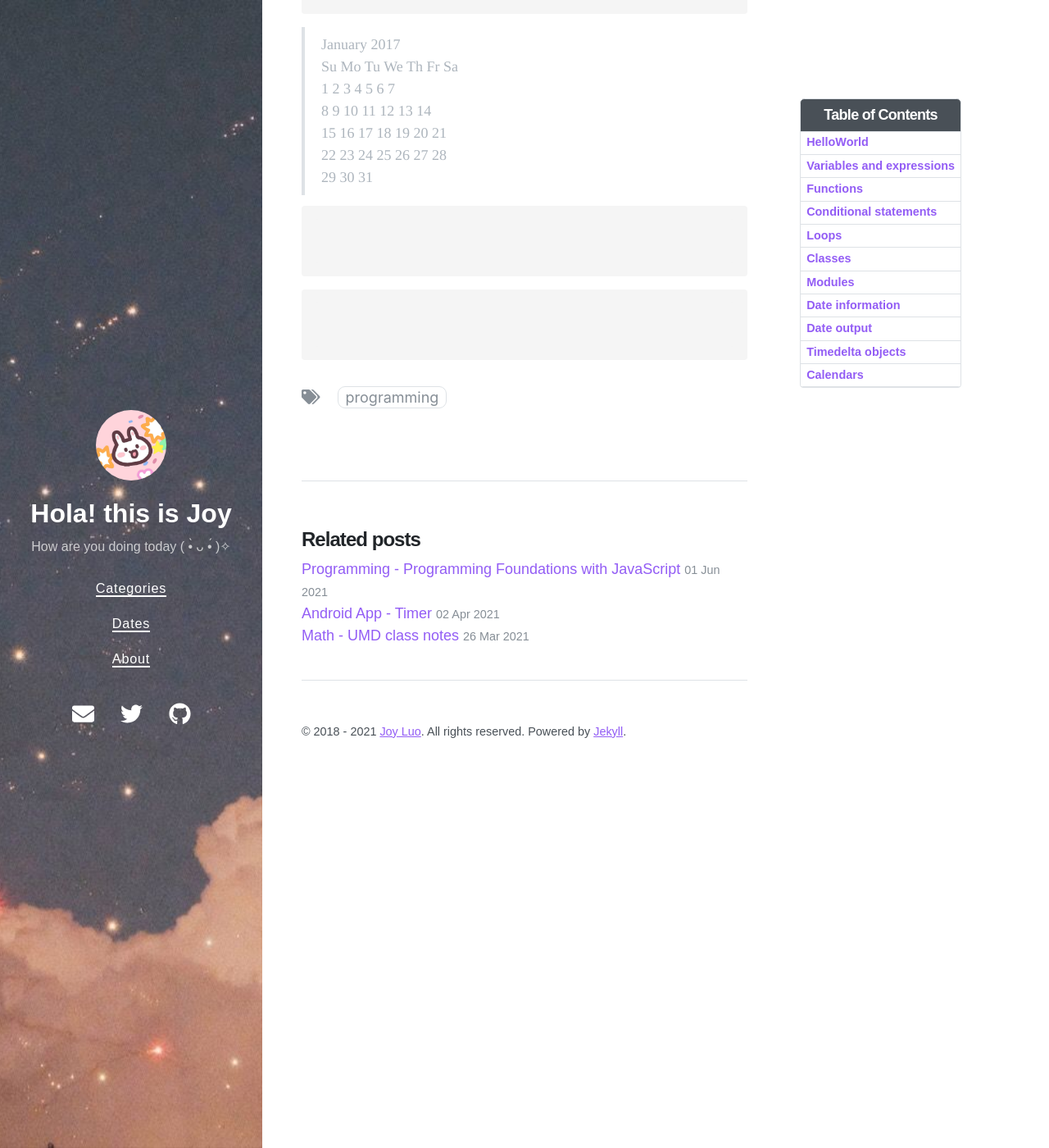
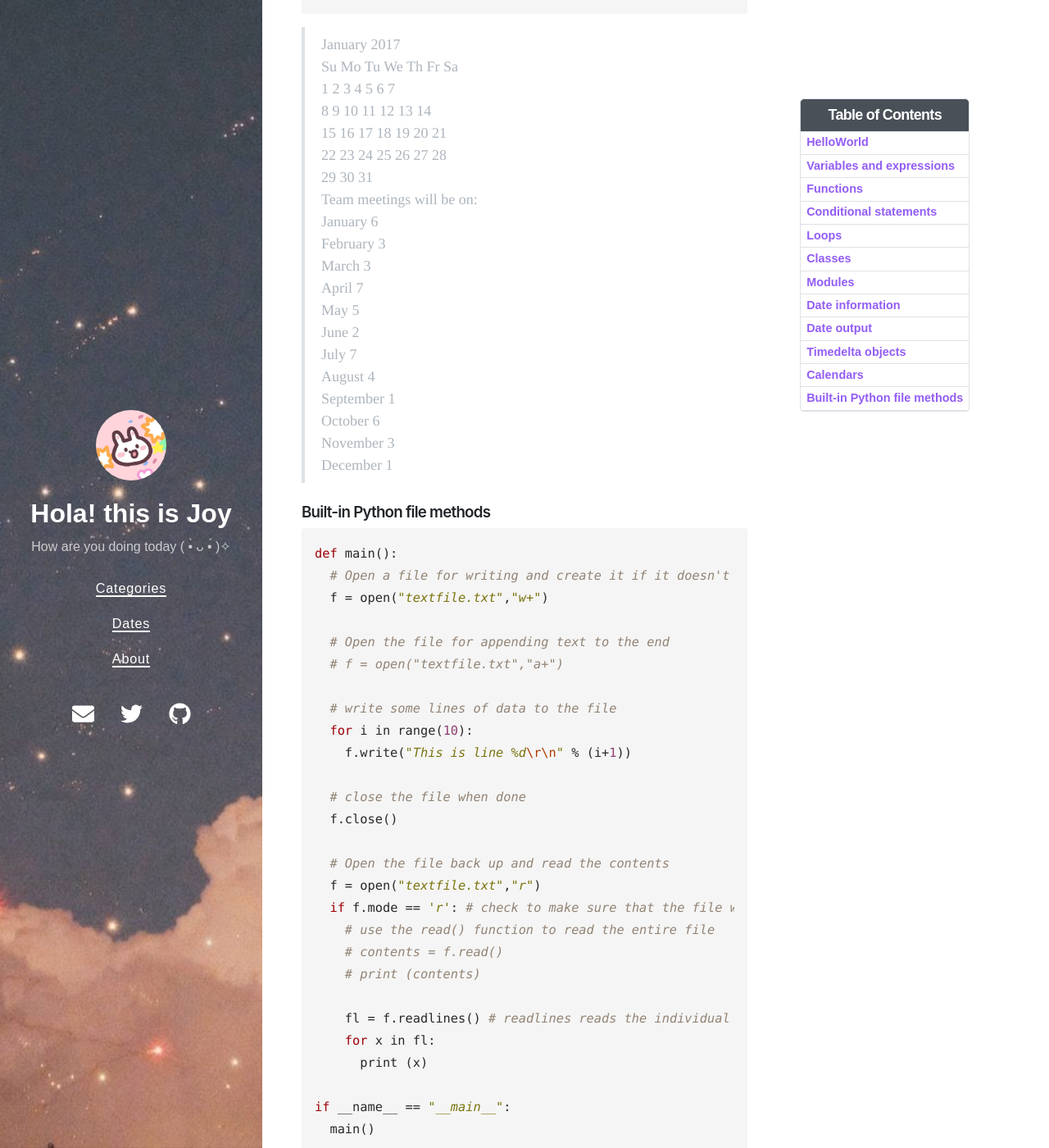
Before and after one commit to Joy3Luo/mathnotes, a Jekyll site: the page built from _posts/2021-01-02-SDE-python.md, in a window 1280 px wide and 1400 px high, scrolled down 16194 px. Shown: the whole window at 82% size. Built offline with Jekyll 4.4.1, drawn with Linux system fonts in a browser that asks for light colours; nearby versions of some CDN libraries.

Commit message:
Update 2021-01-02-SDE-python.md

````diff
--- a/_posts/2021-01-02-SDE-python.md
+++ b/_posts/2021-01-02-SDE-python.md
@@ -626,10 +626,50 @@ for m in range(1,13):
   15 16 17 18 19 20 21 <br />
   22 23 24 25 26 27 28 <br />
   29 30 31 <br />
+  Team meetings will be on: <br />
+     January  6 <br />
+    February  3 <br />
+       March  3 <br />
+       April  7 <br />
+         May  5 <br />
+        June  2 <br />
+        July  7 <br />
+      August  4 <br />
+   September  1 <br />
+     October  6 <br />
+    November  3 <br />
+    December  1 <br />
 
+### Built-in Python file methods
 
 ```python
+def main():
+  # Open a file for writing and create it if it doesn't exist
+  f = open("textfile.txt","w+")
 
+  # Open the file for appending text to the end
+  # f = open("textfile.txt","a+")
+
+  # write some lines of data to the file
+  for i in range(10):
+    f.write("This is line %d\r\n" % (i+1))
+
+  # close the file when done
+  f.close()
+
+  # Open the file back up and read the contents
+  f = open("textfile.txt","r")
+  if f.mode == 'r': # check to make sure that the file was opened
+    # use the read() function to read the entire file
+    # contents = f.read()
+    # print (contents)
+
+    fl = f.readlines() # readlines reads the individual lines into a list
+    for x in fl:
+      print (x)
+
+if __name__ == "__main__":
+  main()
 
 ```
 
````
